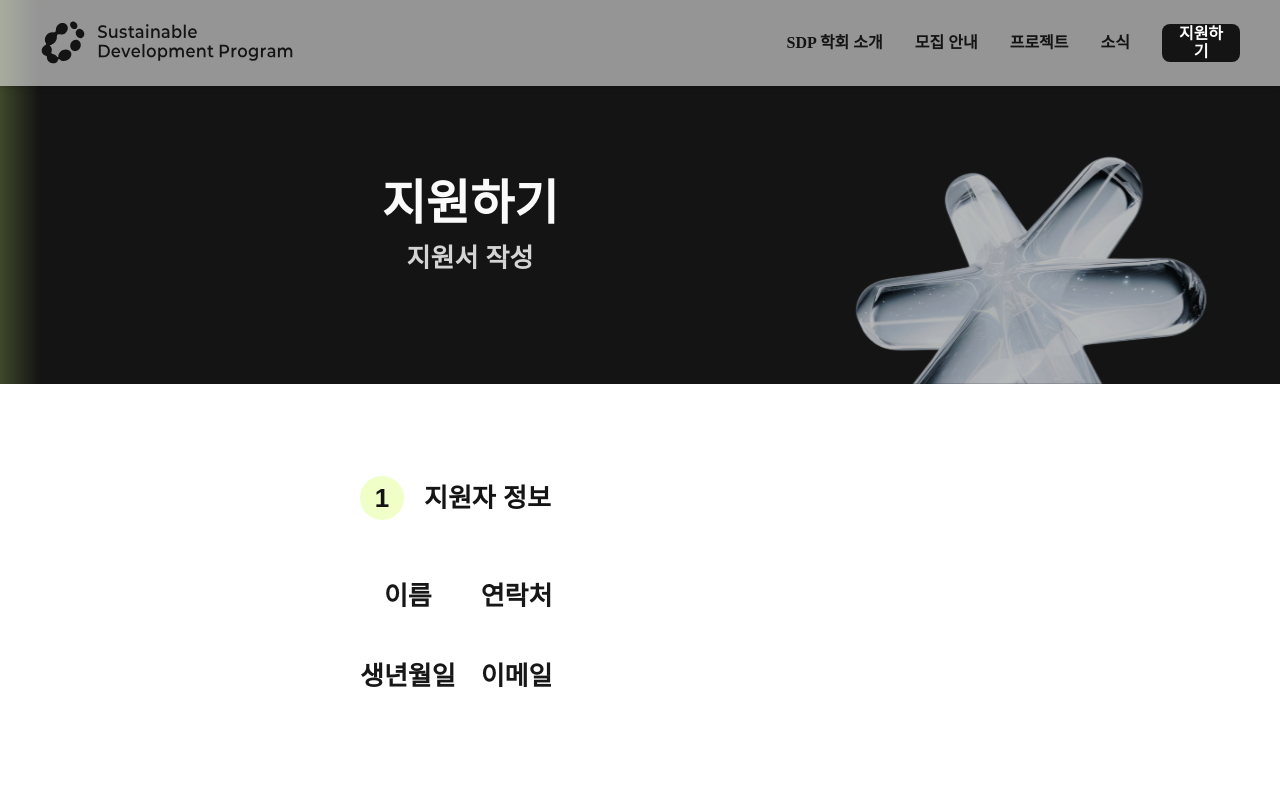
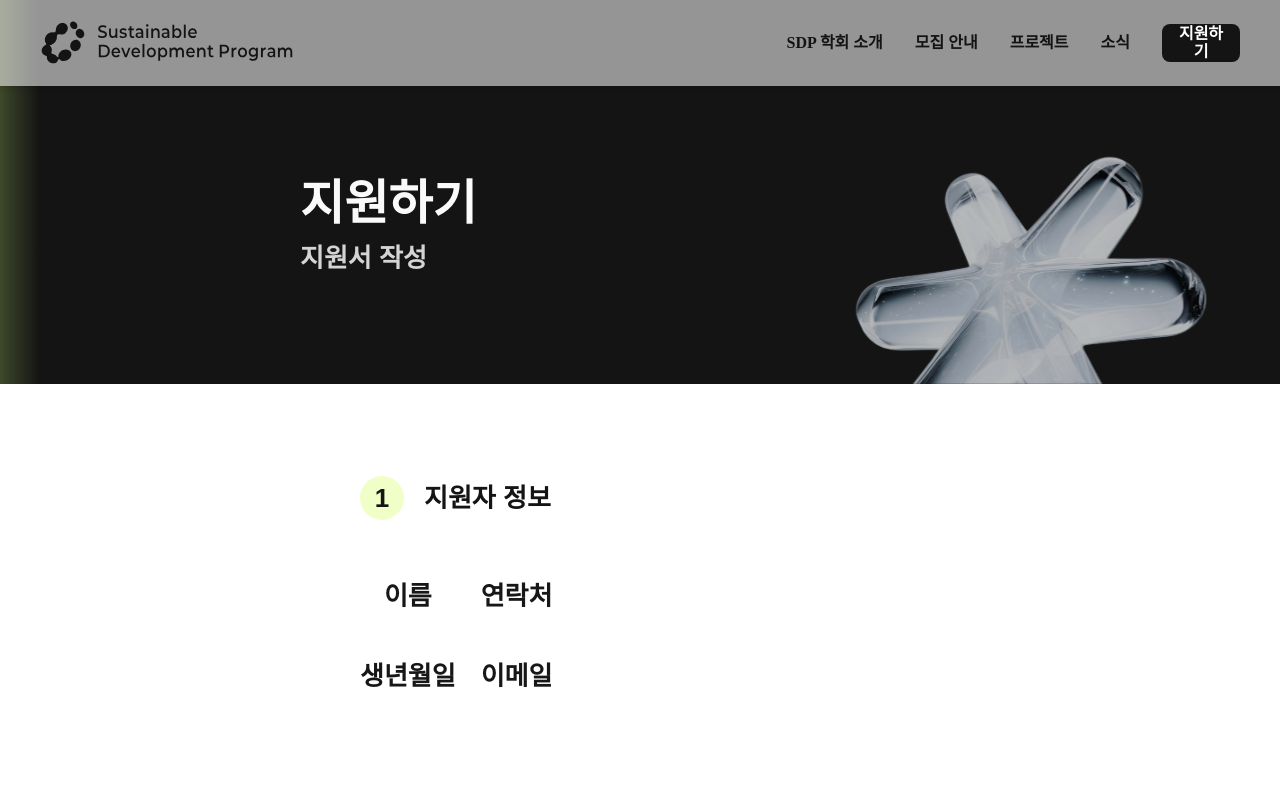
Before and after one commit to SDP1617-Web/SDP1617-Web-FRONT, a Next.js app: page /apply in a window 1280 px wide. Shown: the top 800 px of the page. Built offline with nearby package versions, Linux system fonts and the light colour scheme; a web font is replaced by a local one.

Commit message:
refactor: heading 정렬

```diff
--- a/src/components/apply/ApplyHeading.tsx
+++ b/src/components/apply/ApplyHeading.tsx
@@ -4,9 +4,13 @@ const ApplyHeading = () => {
   return (
     <div className="relative flex h-96 w-full flex-row">
       <div className="from-sdp-main-primary to-sdp-grey-900 absolute left-[-110px] h-full w-[calc(50%+110px)] bg-linear-to-r to-20%">
-        <div className="pt-[174px] pl-[410px]">
-          <h1 className="h1 text-sdp-grey-50">{APPLY_H1}</h1>
-          <h3 className="h3 text-sdp-grey-300 font-semibold">{APPLY_H3}</h3>
+        <div className="flex flex-col pt-[174px] pl-[410px]">
+          <h1 className="h1 text-sdp-grey-50 flex justify-items-start">
+            {APPLY_H1}
+          </h1>
+          <h3 className="h3 text-sdp-grey-300 flex justify-start justify-items-start font-semibold">
+            {APPLY_H3}
+          </h3>
         </div>
       </div>
       <div className="bg-sdp-grey-900 h-full w-full">
```
